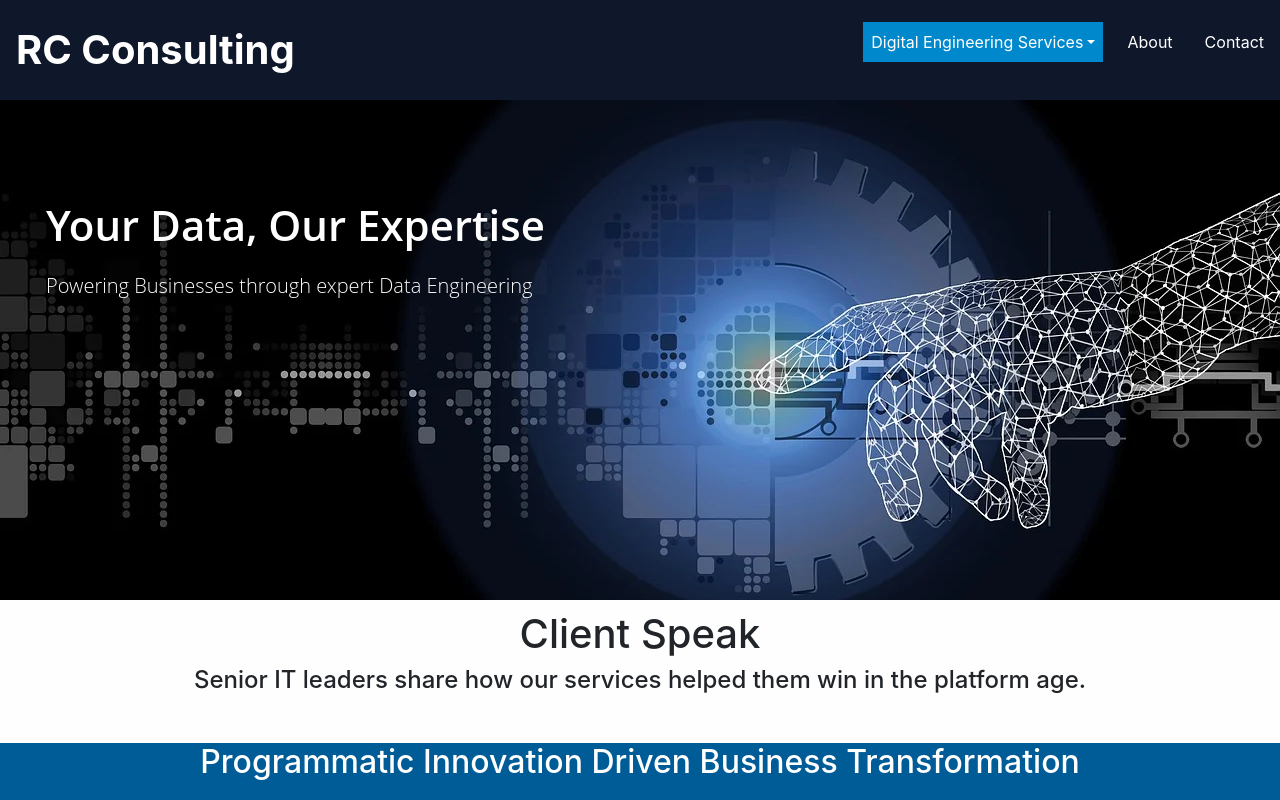
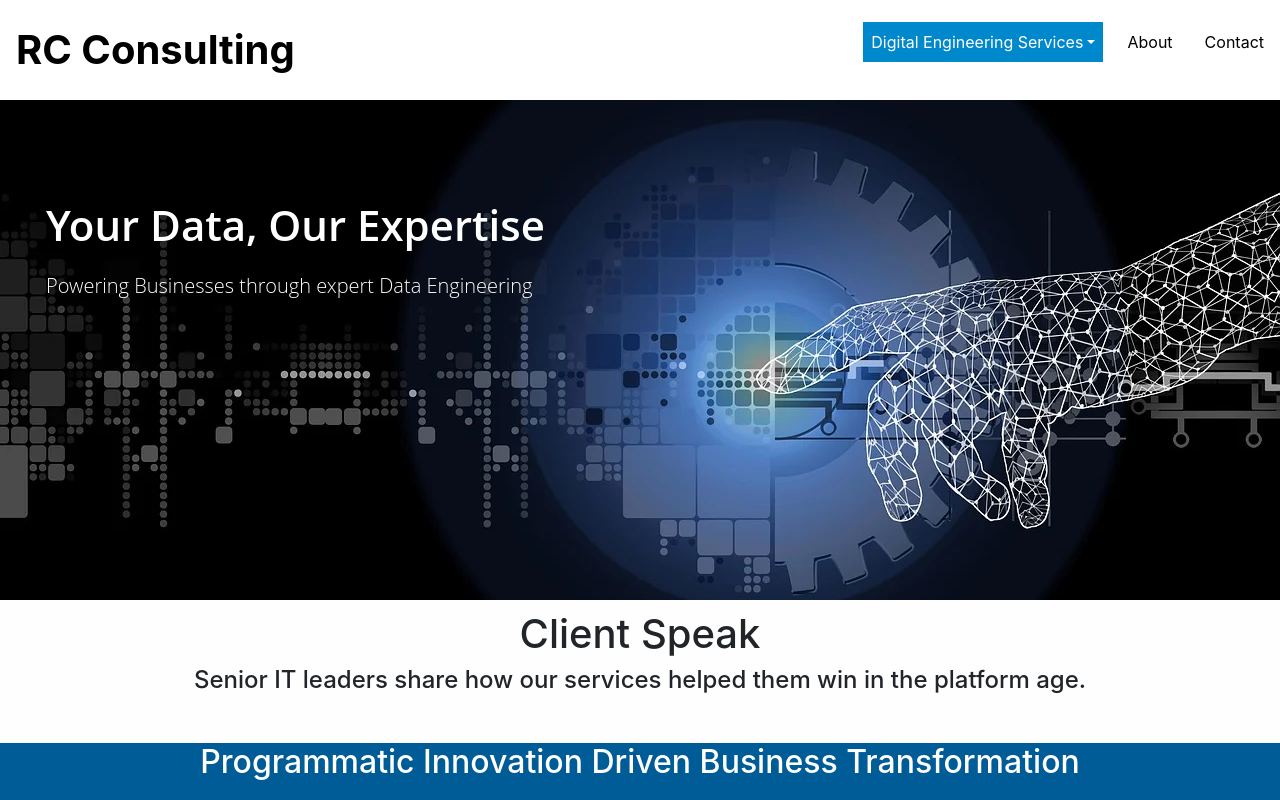
Before and after one commit to rassu18/dataeng, a React (Create React App) app: page /#/ in a window 1280 px wide. Shown: the top 800 px of the page. Built offline with nearby package versions, Linux system fonts and the light colour scheme.

Commit message:
Update nav.css

```diff
--- a/src/pages/nav.css
+++ b/src/pages/nav.css
@@ -2,7 +2,7 @@ nav {
     display: flex;
     justify-content: space-between;
     align-items: center;
-    background-color: #0f172a;
+    background-color: white;
     height: 100px;
     position: sticky;
     top: 0px;
@@ -23,7 +23,7 @@ nav .title {
     margin: 1rem;
     font-weight: bold;
     text-decoration: none;
-    color: #ffffff;
+    color: black;
 }
 
 nav ul {
@@ -37,7 +37,7 @@ nav ul li {
 nav ul li a {
     display: block;
     text-decoration: none;
-    color: #ffffff;
+    color: black;
     padding: 0.5rem;
     margin: 0 0.5rem;
     border-radius: 0;
```
